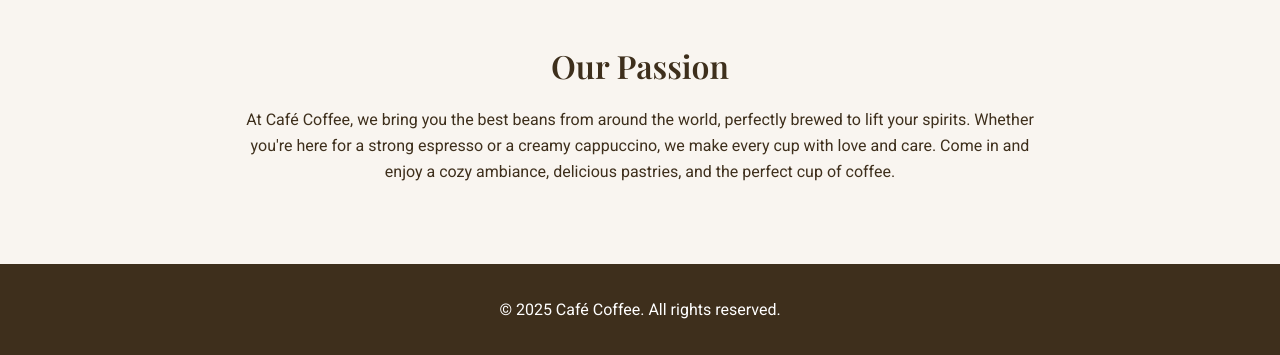
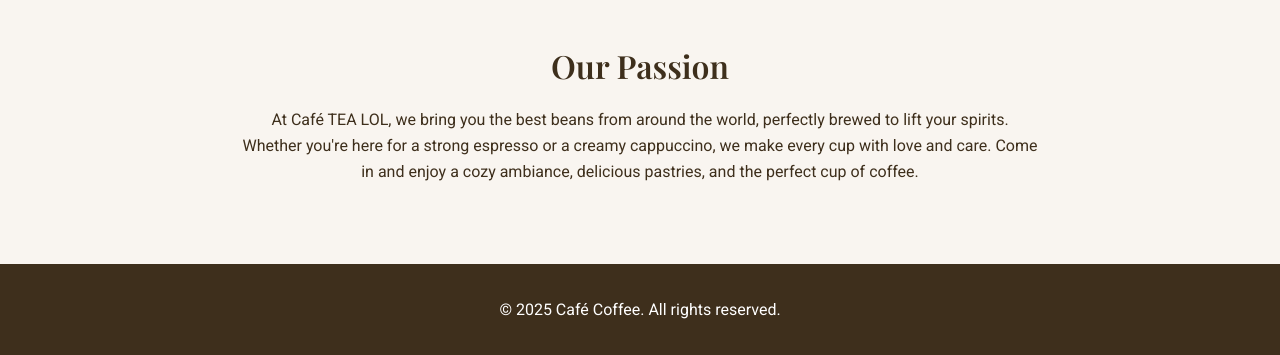
Before and after one commit to SwixDevs/awsworkshop, a plain HTML site: page index.html in a window 1280 px wide. Shown: the part 864-1219 px from the top of the page. Drawn offline with nearby package versions, Linux system fonts and the light colour scheme.

Commit message:
Update index.html

```diff
--- a/index.html
+++ b/index.html
@@ -91,7 +91,7 @@
   </div>
   <div class="content">
     <h2>Our Passion</h2>
-    <p>At Café Coffee, we bring you the best beans from around the world, perfectly brewed to lift your spirits. Whether you're here for a strong espresso or a creamy cappuccino, we make every cup with love and care. Come in and enjoy a cozy ambiance, delicious pastries, and the perfect cup of coffee.</p>
+    <p>At Café TEA LOL, we bring you the best beans from around the world, perfectly brewed to lift your spirits. Whether you're here for a strong espresso or a creamy cappuccino, we make every cup with love and care. Come in and enjoy a cozy ambiance, delicious pastries, and the perfect cup of coffee.</p>
   </div>
   <footer>
     <p>&copy; 2025 Café Coffee. All rights reserved.</p>
@@ -103,4 +103,5 @@
     };
   </script>
 </body>
+
 </html>
```
